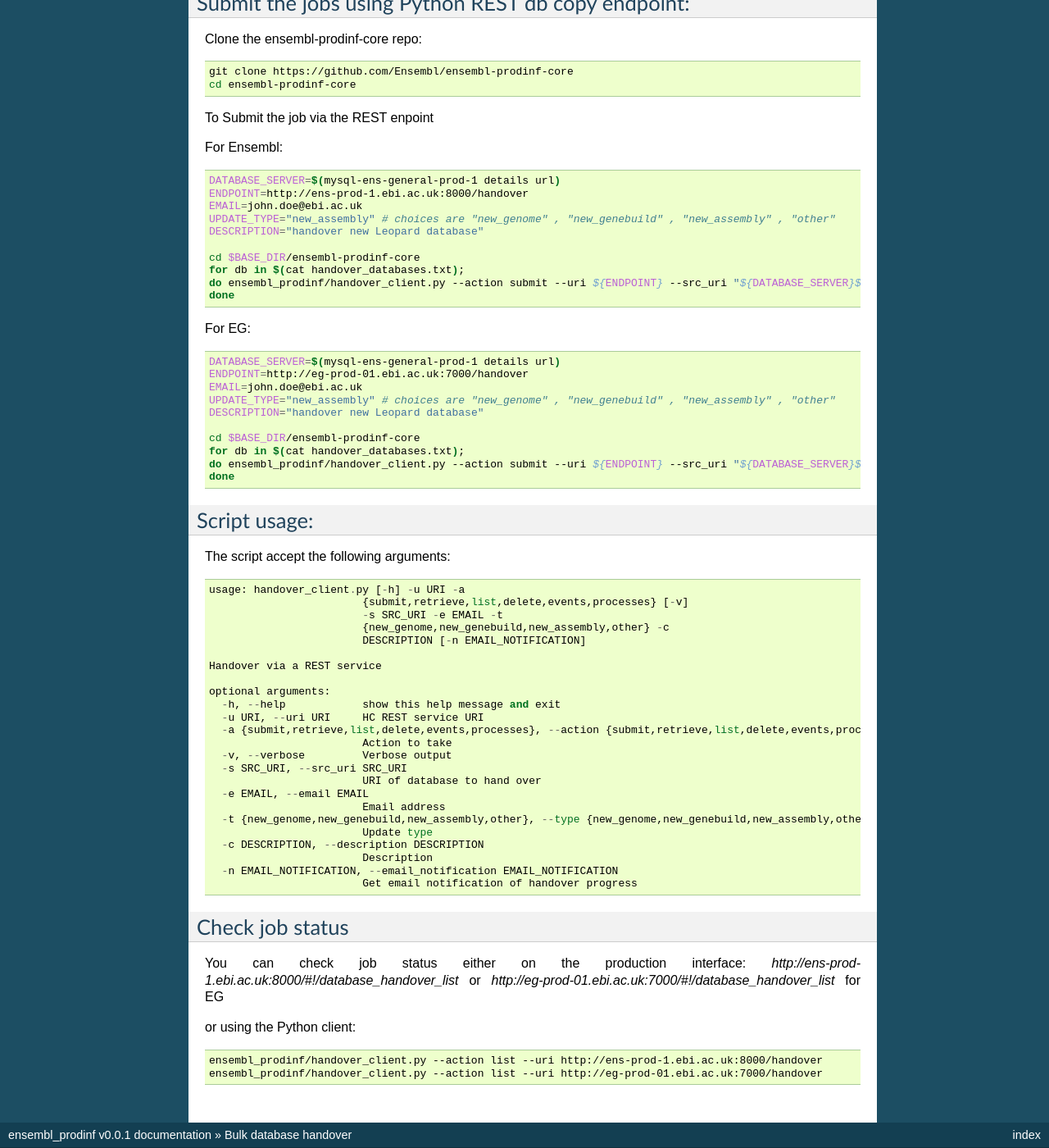
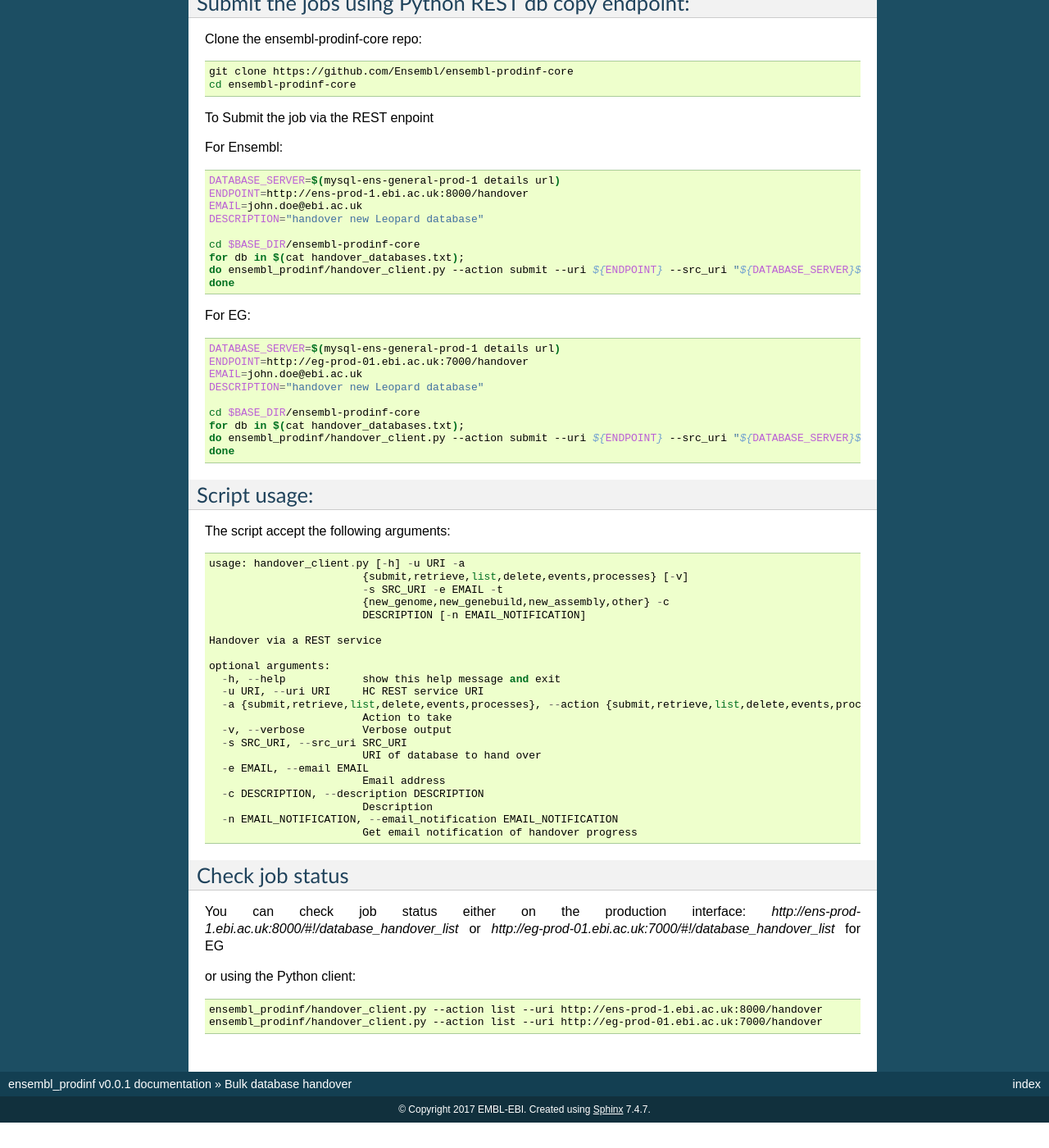
Before and after one commit to Ensembl/ensembl-prodinf-datachecks, a Sphinx documentation site: the page built from docs/bulk_handover_database.rst, in a window 1280 px wide and 1400 px high, scrolled down 851 px. Shown: the whole window at 82% size. Built offline with Sphinx 7.4.7, drawn with Linux system fonts in a browser that asks for light colours; after the commit the page ends 2220 px from its top, so only the background shows below that.

Commit message:
Removed update_type as this is now geneated by the metadata updater code

```diff
--- a/docs/bulk_handover_database.rst
+++ b/docs/bulk_handover_database.rst
@@ -66,12 +66,11 @@ For Ensembl:
   DATABASE_SERVER=$(mysql-ens-general-prod-1 details url)
   ENDPOINT=http://ens-prod-1.ebi.ac.uk:8000/handover
   EMAIL=john.doe@ebi.ac.uk
-  UPDATE_TYPE="new_assembly" # choices are "new_genome" , "new_genebuild" , "new_assembly" , "other"
   DESCRIPTION="handover new Leopard database"
 
   cd $BASE_DIR/ensembl-prodinf-core
   for db in $(cat handover_databases.txt);
-  do ensembl_prodinf/handover_client.py --action submit --uri ${ENDPOINT} --src_uri "${DATABASE_SERVER}${db}" --email "${EMAIL}" --type "${UPDATE_TYPE}" --description "${DESCRIPTION}";
+  do ensembl_prodinf/handover_client.py --action submit --uri ${ENDPOINT} --src_uri "${DATABASE_SERVER}${db}" --email "${EMAIL}" --description "${DESCRIPTION}";
   done
 
 For EG:
@@ -81,12 +80,11 @@ For EG:
   DATABASE_SERVER=$(mysql-ens-general-prod-1 details url)
   ENDPOINT=http://eg-prod-01.ebi.ac.uk:7000/handover
   EMAIL=john.doe@ebi.ac.uk
-  UPDATE_TYPE="new_assembly" # choices are "new_genome" , "new_genebuild" , "new_assembly" , "other"
   DESCRIPTION="handover new Leopard database"
 
   cd $BASE_DIR/ensembl-prodinf-core
   for db in $(cat handover_databases.txt);
-  do ensembl_prodinf/handover_client.py --action submit --uri ${ENDPOINT} --src_uri "${DATABASE_SERVER}${db}" --email "${EMAIL}" --type "${UPDATE_TYPE}" --description "${DESCRIPTION}";
+  do ensembl_prodinf/handover_client.py --action submit --uri ${ENDPOINT} --src_uri "${DATABASE_SERVER}${db}" --email "${EMAIL}" --description "${DESCRIPTION}";
   done
 
 
@@ -116,8 +114,6 @@ The script accept the following arguments:
                           URI of database to hand over
     -e EMAIL, --email EMAIL
                           Email address
-    -t {new_genome,new_genebuild,new_assembly,other}, --type {new_genome,new_genebuild,new_assembly,other}
-                          Update type
     -c DESCRIPTION, --description DESCRIPTION
                           Description
     -n EMAIL_NOTIFICATION, --email_notification EMAIL_NOTIFICATION
```
Also changed, not shown: docs/bulk_metadata_load.rst (+3 -7 lines), 2 other files.
